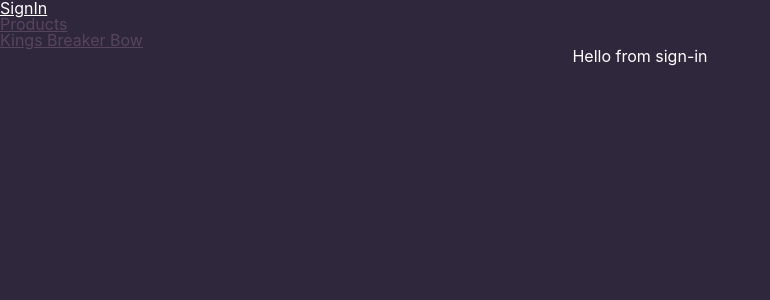
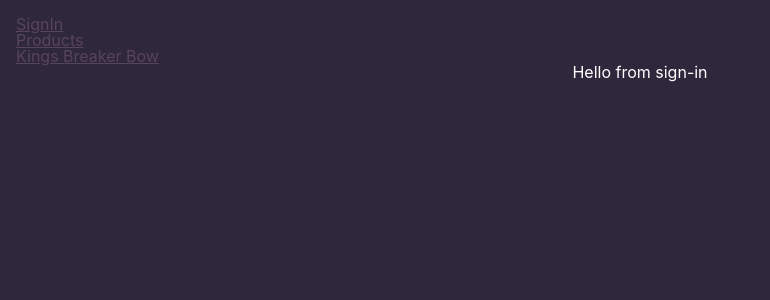
Before and after one commit to FahadHameed89/React-Redux-Router---RPG-Shop-Team-Project, a React (Create React App) app: page / in a window 1280 px wide. Shown: the top 300 px of the page, without its empty margins (0-770 px from the left). Built offline with nearby package versions, Linux system fonts and the light colour scheme.

Commit message:
Add some global styles and variables

```diff
--- a/src/app/css/layout.css
+++ b/src/app/css/layout.css
@@ -1,3 +1,65 @@
+:root {
+
+  /**
+   * Spacers
+   * Assumes a root font size of 16px;
+   *
+   * https://tailwindcss.com/docs/customizing-spacing#default-spacing-scale
+   */
+
+   --s-1:  0.25rem;  /* 4 px */
+   --s-2:  0.5rem;   /* 8 px */
+   --s-3:  0.75rem;  /* 12 px */
+   --s-4:  1rem;     /* 16 px */
+   --s-5:  1.25rem;  /* 20 px */
+   --s-6:  1.5rem;   /* 24 px */
+   --s-8:  2rem;     /* 32 px */
+   --s-10: 2.5rem;   /* 40 px */
+   --s-12: 3rem;     /* 48 px */
+   --s-16: 4rem;     /* 64 px */
+   --s-20: 5rem;     /* 80 px */
+   --s-24: 6rem;     /* 96 px */
+   --s-32: 8rem;     /* 128 px */
+   --s-40: 10rem;    /* 160 px */
+   --s-48: 12rem;    /* 192 px */
+   --s-56: 14rem;    /* 224 px */
+   --s-64: 16rem;    /* 256 px */
+
+  /**
+   * Font Size Definitions
+   */
+   --text-xs:    0.75rem;  /* 12 px */
+   --text-sm:    0.875rem; /* 14 px */
+   --text-base:  1rem;     /* 16 px */
+   --text-lg:    1.125rem; /* 18 px */
+   --text-xl:    1.25rem;  /* 20 px */
+   --text-2xl:   1.5rem;   /* 24 px */
+   --text-3xl:   1.875rem; /* 30 px */
+   --text-4xl:   2.25rem;  /* 36 px */
+   --text-5xl:   3rem;     /* 48 px */
+   --text-6xl:   4rem;     /* 64 px */
+
+  /**
+   * Font Weight Definitions
+   */
+
+   --font-thin:   100;
+   --font-light:  300;
+   --font-normal: 400;
+   --font-medium: 500;
+   --font-bold:   700;
+   --font-black:  900;
+
+   /**
+    * Letter Spacing Definitions
+    */
+
+   --tracking-normal: 0;
+   --tracking-wide:   0.025em;
+   --tracking-wider:  0.05em;
+   --tracking-widest: 0.1em;
+}
+
 body {
   margin: 0;
   font-family: -apple-system, BlinkMacSystemFont, 'Segoe UI', 'Roboto', 'Oxygen',
@@ -8,6 +70,9 @@ body {
 
   background-color: #2F273C;
   color: #FFF;
+
+  /* Pull the content away from the page edge */
+  padding: 16px;
 }
 
 code {
```
